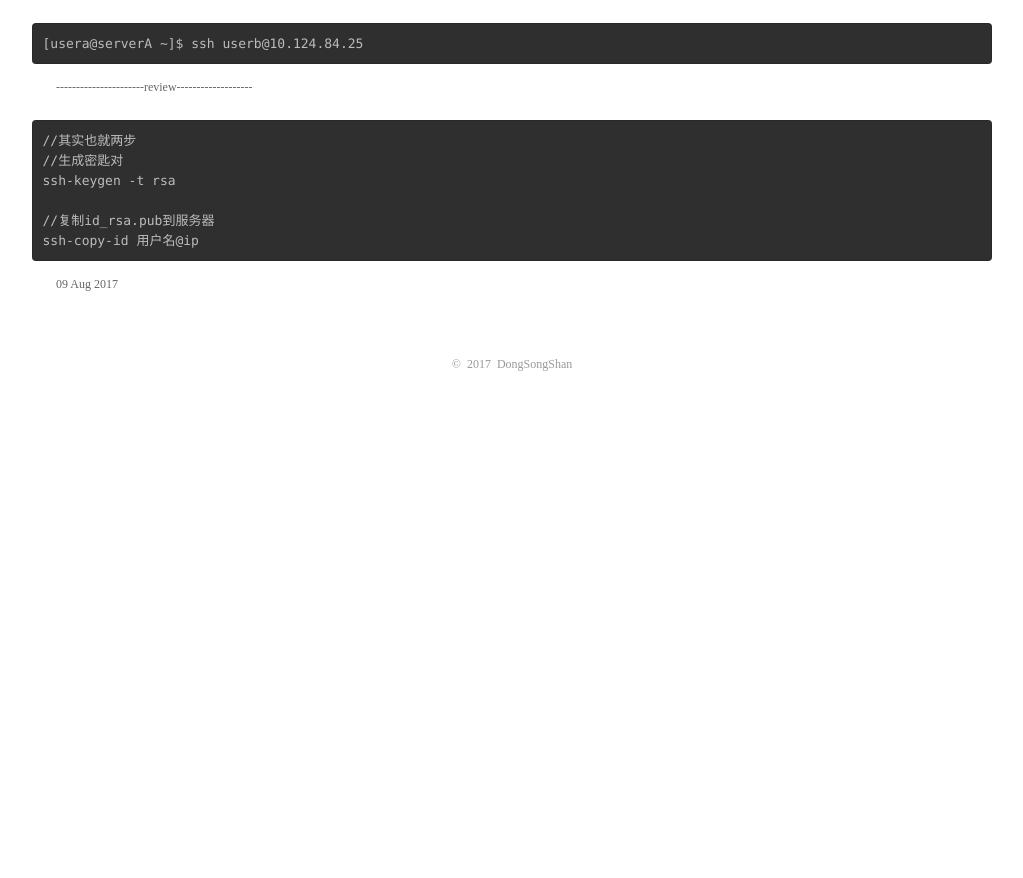
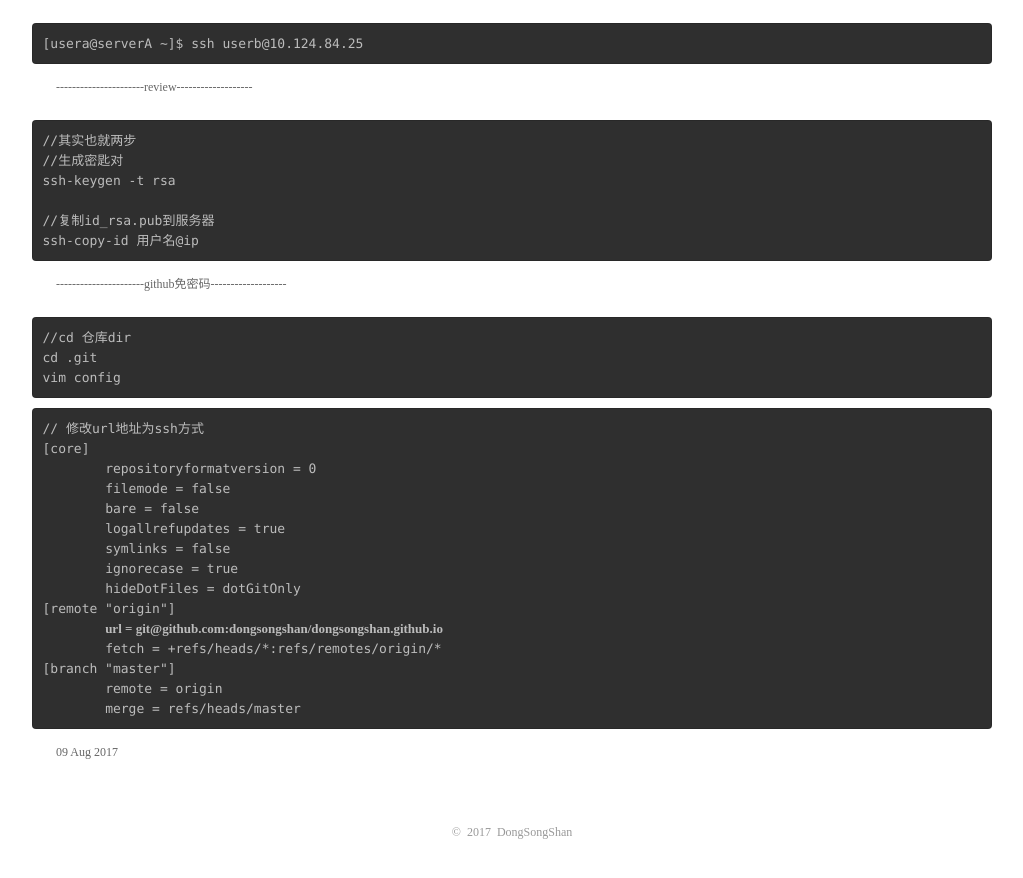
Before and after one commit to dongsongshan/dongsongshan.github.io, a Jekyll site: the page built from _posts/2017-08-09-ssh免输入密码.html, in a window 1280 px wide and 900 px high, scrolled down 1705 px. Shown: the top 878 px of the window, without its empty margins (128-1151 px from the left). Built offline with Jekyll 4.4.1, drawn with Linux system fonts in a browser that asks for light colours; before the commit the page ends 2137 px from its top, so only the background shows below that.

Commit message:
no_commit

```diff
--- a/_posts/2017-08-09-ssh免输入密码.html
+++ b/_posts/2017-08-09-ssh免输入密码.html
@@ -89,4 +89,43 @@ ssh-copy-id 用户名@ip
 
 
 
+<p>----------------------github免密码-------------------</p>
+
+<pre>//cd 仓库dir
+cd .git
+vim config
+</pre>
+
+
+<pre>// 修改url地址为ssh方式
+[core]
+        repositoryformatversion = 0
+        filemode = false
+        bare = false
+        logallrefupdates = true
+        symlinks = false
+        ignorecase = true
+        hideDotFiles = dotGitOnly
+[remote "origin"]
+        <b>url = git@github.com:dongsongshan/dongsongshan.github.io</b>
+        fetch = +refs/heads/*:refs/remotes/origin/*
+[branch "master"]
+        remote = origin
+        merge = refs/heads/master
+</pre>
+
+
+
+
+
+
+
+
+
+
+
+
+
+
+
 <p>{{ page.date | date_to_string }}</p>
```
Also changed, not shown: 1 other file.
